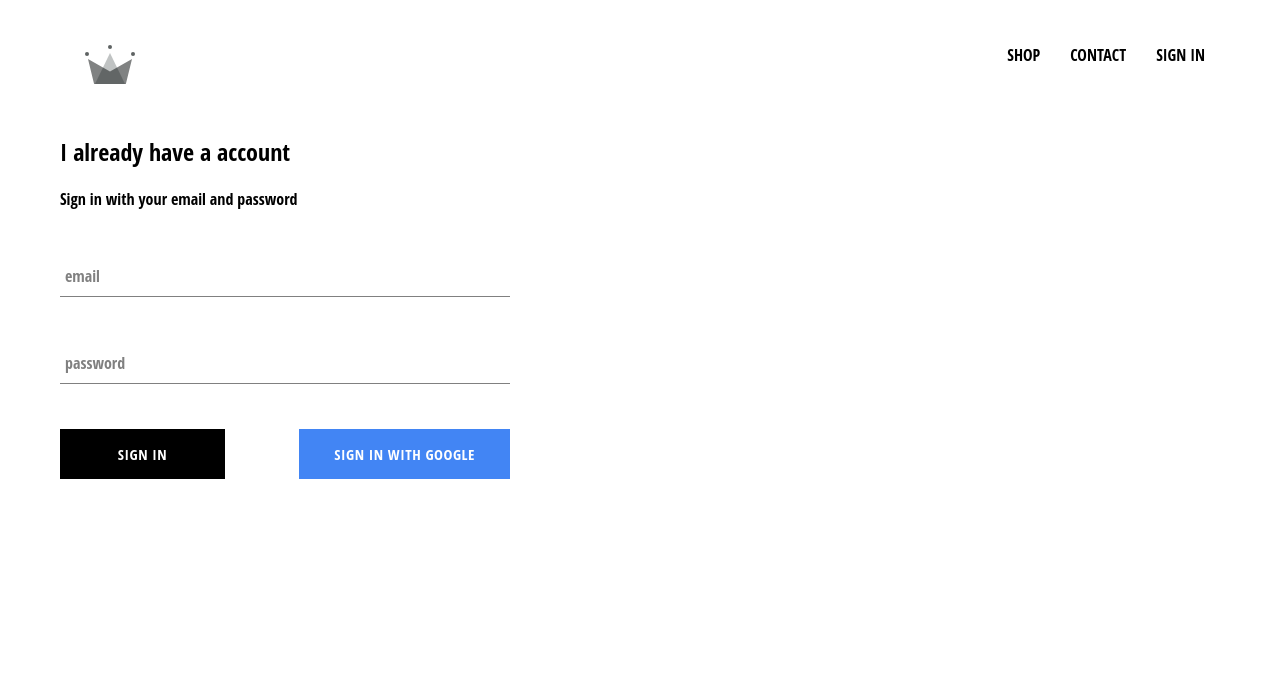
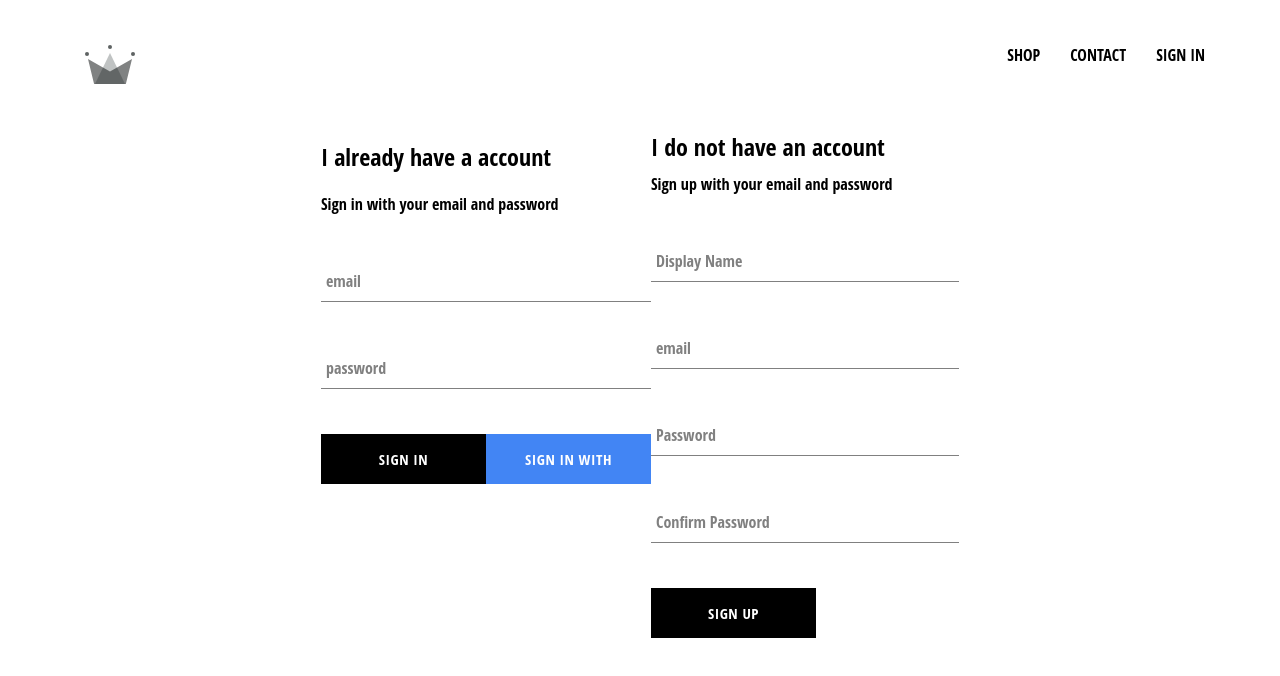
Before and after one commit to devergos/e-commerce, a React (Create React App) app: page /signin in a window 1280 px wide. Shown: the top 676 px of the page. Built offline with nearby package versions, Linux system fonts and the light colour scheme; no server answers.

Commit message:
implemented firebase utils, included ability to store authenticated users into firestore database

```diff
--- a/src/App.js
+++ b/src/App.js
@@ -8,7 +8,7 @@
 import ShopPage from './pages/shop/ShopPageComponent';
 import Header from './components/header/HeaderComponent';
 
-import { auth } from './firebase/firebase.utils';
+import { auth, createUserProfileDocument } from './firebase/firebase.utils';
 
 class App extends React.Component {
 
@@ -23,9 +23,21 @@
   unsubscribeFromAuth = null
 
   componentDidMount() {
-    this.unsubscribeFromAuth = auth.onAuthStateChanged(user => {
-      this.setState({ currentUser: user });
-      console.log(user);
+    this.unsubscribeFromAuth = auth.onAuthStateChanged(async user => {
+      if (user) {
+        const userRef = await createUserProfileDocument(user);
+
+        userRef.onSnapshot(snapshot => {
+          this.setState({
+            currentUser: {
+              id: snapshot.id,
+              ...snapshot.data()
+            }
+          })
+        })
+      }
+
+      this.setState({ currentUser: user })
     })
   }
 
--- /dev/null
+++ b/src/components/sign-up/SignUpComponent.js
@@ -0,0 +1,116 @@
+import React from 'react';
+
+import FormInput from '../form-input/FormInput.component';
+import CustomButton from '../custom-button/CustomButtonComponent';
+
+import { auth, createUserProfileDocument } from '../../firebase/firebase.utils';
+
+import './signUp.styles.scss';
+
+class SignUp extends React.Component {
+
+    constructor() {
+        super()
+
+        this.state = {
+            displayName: '',
+            email: '',
+            password: '',
+            confirmPassword: ''
+        }
+    }
+
+    handleSubmit = async event => {
+        event.preventDefault();
+
+        const { displayName, email, password, confirmPassword } = this.state;
+
+        if (password !== confirmPassword) {
+            alert("password dont match")
+            return;
+        }
+
+        try {
+
+            const { user } = await auth.createUserWithEmailAndPassword(email, password)
+            await createUserProfileDocument(user, { displayName })
+
+
+            this.setState = ({
+                displayName: '',
+                email: '',
+                password: '',
+                confirmPassword: ''
+            })
+
+        } catch (error) {
+            console.error(error)
+        }
+    }
+
+    handleChange = (event) => {
+        const { name, value } = event.target;
+
+        this.setState({ [name]: value })
+    }
+
+    render() {
+        const { displayName, email, password, confirmPassword } = this.state;
+        return (
+            <div className="sign-up">
+                <h2 className="title">
+                    I do not have an account
+                </h2>
+                <span>Sign up with your email and password</span>
+                <form className="sign-up-form" onSubmit={this.handleSubmit}>
+                    <FormInput
+                        type="text"
+                        name="displayName"
+                        value={displayName}
+                        onChange={this.handleChange}
+                        label="Display Name"
+                        required
+                    >
+
+                    </FormInput>
+
+                    <FormInput
+                        type="email"
+                        name="email"
+                        value={email}
+                        onChange={this.handleChange}
+                        label="email"
+                        required
+                    >
+
+                    </FormInput>
+
+                    <FormInput
+                        type="password"
+                        name="password"
+                        value={password}
+                        onChange={this.handleChange}
+                        label="Password"
+                        required
+                    >
+
+                    </FormInput>
+
+                    <FormInput
+                        type="password"
+                        name="confirmPassword"
+                        value={confirmPassword}
+                        onChange={this.handleChange}
+                        label="Confirm Password"
+                        required
+                    >
+
+                    </FormInput>
+                    <CustomButton type="submit">SIGN UP</CustomButton>
+
+                </form>
+            </div >
+        )
+    }
+}
+export default SignUp;
--- /dev/null
+++ b/src/components/sign-up/signUp.styles.scss
@@ -0,0 +1,9 @@
+.sign-up{
+    display: flex;
+    flex-direction:column;
+    width: 450px;
+
+    .title{
+        margin: 10px 0;;
+    }
+}
--- a/src/firebase/firebase.utils.js
+++ b/src/firebase/firebase.utils.js
@@ -10,12 +10,39 @@
     storageBucket: "crwn-db-49903.appspot.com",
     messagingSenderId: "437683085910",
     appId: "1:437683085910:web:0c652cc9a932d1873451f7"
+};
+
+export const createUserProfileDocument = async (userAuth, additionalData) => {
+    if (!userAuth) return;
+    console.log('userAuth:', userAuth.uid)
+    const userRef = firestore.doc(`users/${userAuth.uid}`);
+    const snapShot = await userRef.get();
+
+    if (!snapShot.exists) {
+        const { displayName, email } = userAuth;
+        const createdAt = new Date();
+
+        try {
+            await userRef.set({
+                displayName,
+                email,
+                createdAt,
+                ...additionalData
+            })
+        } catch (error) {
+            console.log('error creating user', error.message)
+        }
+
+    }
+
+    return userRef
 }
+
 
 firebase.initializeApp(config);
 
 export const auth = firebase.auth();
-export const firestore = firebase.firestore;
+export const firestore = firebase.firestore();
 
 const provider = new firebase.auth.GoogleAuthProvider();
 provider.setCustomParameters({ prompt: 'select_account' });
--- a/src/pages/sign-in-and-sign-up/Sign-in-and-sign-up.js
+++ b/src/pages/sign-in-and-sign-up/Sign-in-and-sign-up.js
@@ -1,12 +1,14 @@
 import React from 'react';
 
 import SignIn from '../../components/sign-in/SignIn.component'
+import SignUp from '../../components/sign-up/SignUpComponent';
 
 import './sign-in-and-sign-up.styles.scss';
 
 const SignInAndSignUpPage = () => (
     <div className="sign-in-and-sign-up">
         <SignIn />
+        <SignUp />
     </div>
 )
 
--- a/src/pages/sign-in-and-sign-up/sign-in-and-sign-up.styles.scss
+++ b/src/pages/sign-in-and-sign-up/sign-in-and-sign-up.styles.scss
@@ -0,0 +1,6 @@
+.sign-in-and-sign-up{
+    width: 55%;
+    display:flex;
+    justify-content: space-between;
+    margin: 30px auto;
+}
```
